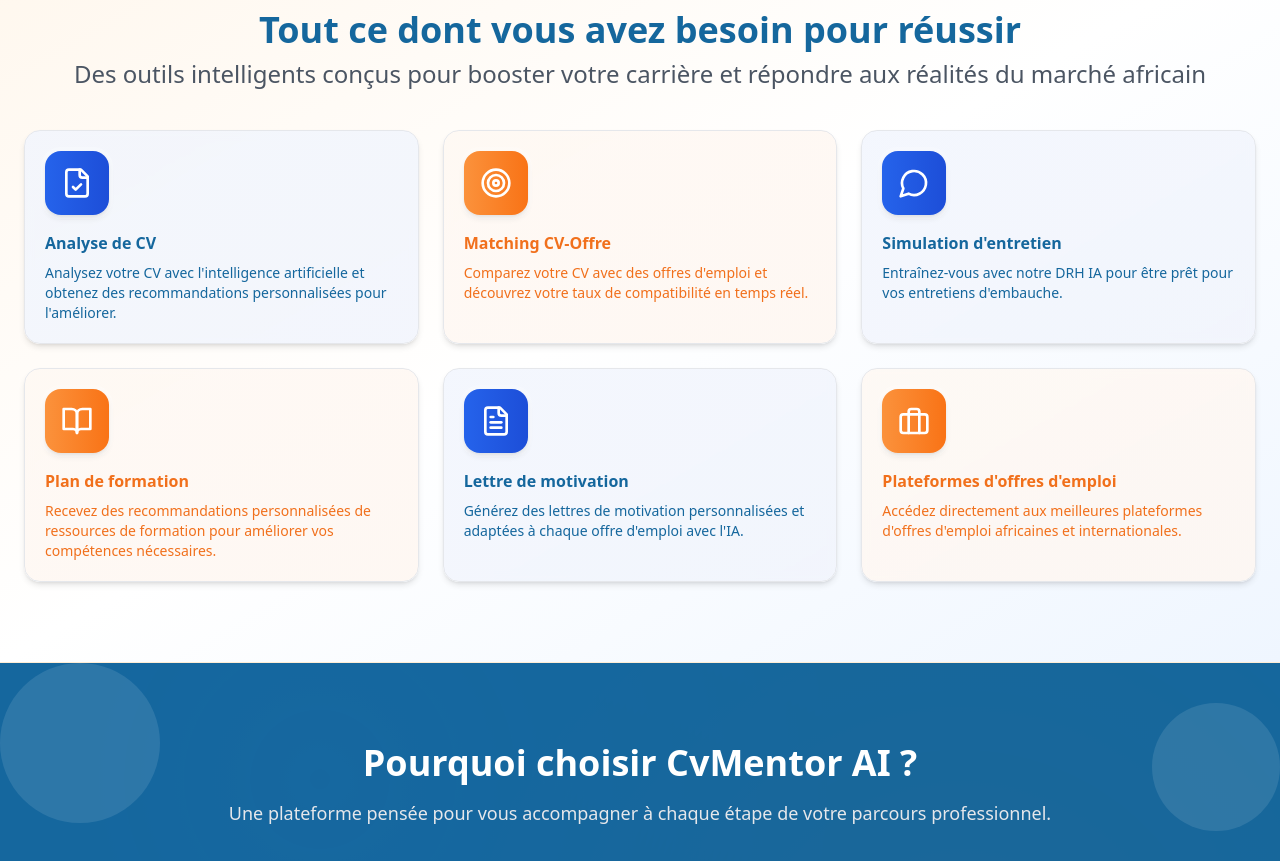
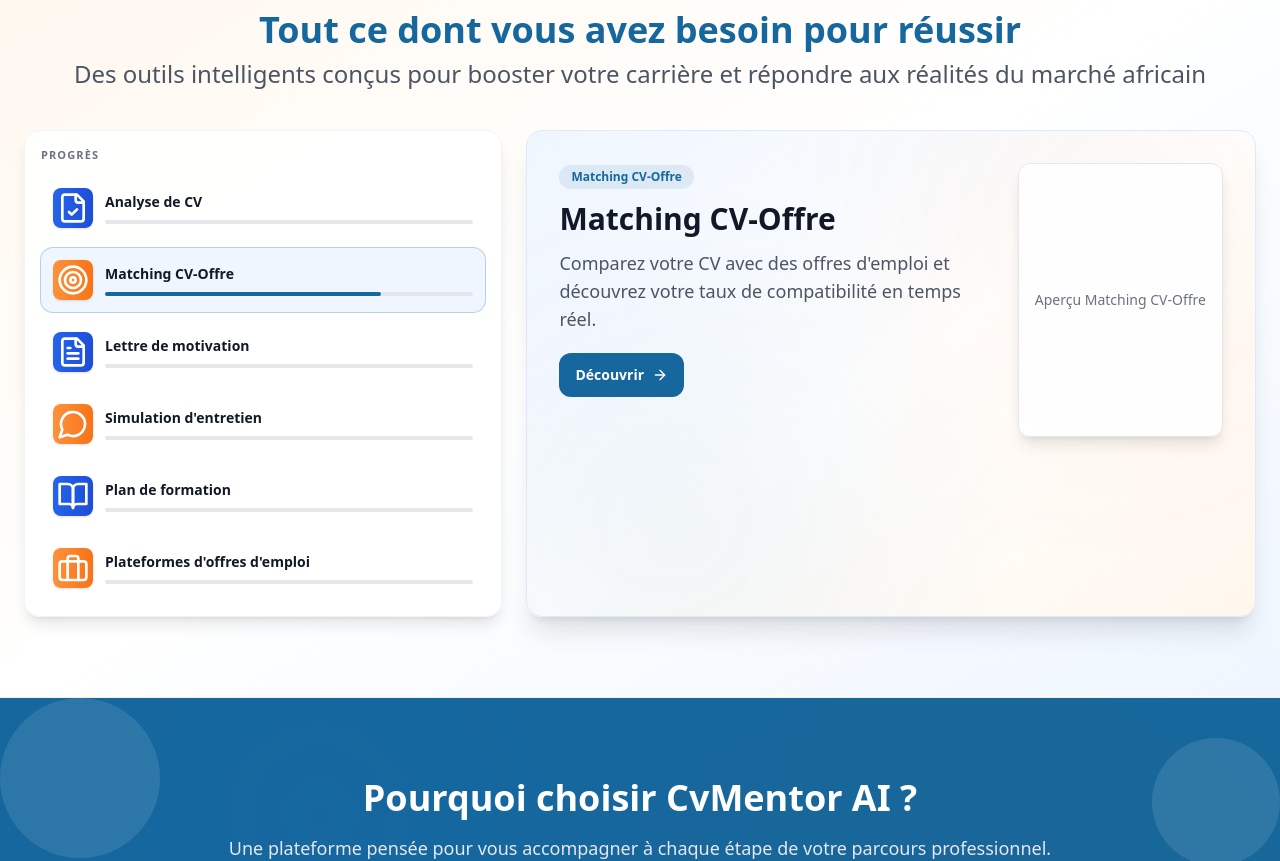
Before and after one commit to GueiAmos/Landing-CvMentor-AI, a React (Vite) app: page / in a window 1280 px wide. Shown: the part 1120-1981 px from the top of the page. Built offline with nearby package versions, Linux system fonts and the light colour scheme.

Commit message:
feature carrousel

```diff
--- a/src/components/landing/LandingPage.tsx
+++ b/src/components/landing/LandingPage.tsx
@@ -1,4 +1,4 @@
-import React, { useState } from "react";
+import React, { useEffect, useRef, useState } from "react";
 import {
   FileText,
   FileCheck,
@@ -29,6 +29,9 @@ interface LandingPageProps {
 
 const LandingPage: React.FC<LandingPageProps> = ({ onStartApp }) => {
   const [openFaq, setOpenFaq] = useState<number | null>(null);
+  const [activeFeature, setActiveFeature] = useState(0);
+  const [pauseRotation, setPauseRotation] = useState(false);
+  const mobileCarouselRef = useRef<HTMLDivElement | null>(null);
 
   // Fonctionnalités principales
   const features = [
@@ -49,22 +52,6 @@ const LandingPage: React.FC<LandingPageProps> = ({ onStartApp }) => {
       bgColor: "orange-700",
     },
     {
-      icon: <MessageCircle className="h-8 w-8" />,
-      title: "Simulation d'entretien",
-      description:
-        "Entraînez-vous avec notre DRH IA pour être prêt pour vos entretiens d'embauche.",
-      color: "from-blue-600 to-blue-700",
-      bgColor: "blue-700",
-    },
-    {
-      icon: <BookOpen className="h-8 w-8" />,
-      title: "Plan de formation",
-      description:
-        "Recevez des recommandations personnalisées de ressources de formation pour améliorer vos compétences nécessaires.",
-      color: "from-orange-400 to-orange-500",
-      bgColor: "orange-700",
-    },
-    {
       icon: <FileText className="h-8 w-8" />,
       title: "Lettre de motivation",
       description:
@@ -72,6 +59,23 @@ const LandingPage: React.FC<LandingPageProps> = ({ onStartApp }) => {
       color: "from-blue-600 to-blue-700",
       bgColor: "blue-700",
     },
+    {
+      icon: <MessageCircle className="h-8 w-8" />,
+      title: "Simulation d'entretien",
+      description:
+        "Entraînez-vous avec notre DRH IA pour être prêt pour vos entretiens d'embauche.",
+      color: "from-orange-400 to-orange-500",
+      bgColor: "orange-700",
+    },
+    {
+      icon: <BookOpen className="h-8 w-8" />,
+      title: "Plan de formation",
+      description:
+        "Recevez des recommandations personnalisées de ressources de formation pour améliorer vos compétences nécessaires.",
+      color: "from-blue-600 to-blue-700",
+      bgColor: "blue-700",
+    },
+
     {
       icon: <Briefcase className="h-8 w-8" />,
       title: "Plateformes d'offres d'emploi",
@@ -97,6 +101,59 @@ const LandingPage: React.FC<LandingPageProps> = ({ onStartApp }) => {
     //   bgColor: "orange-700",
     // },
   ];
+
+  // Sync active feature with mobile horizontal scroll position
+  const handleMobileScroll = () => {
+    const el = mobileCarouselRef.current;
+    if (!el) return;
+    const first = el.firstElementChild as HTMLElement | null;
+    if (!first) return;
+    // gap-4 = 16px
+    const slideW = first.getBoundingClientRect().width + 16;
+    const idx = Math.round(el.scrollLeft / slideW);
+    const clamped = Math.max(0, Math.min(idx, features.length - 1));
+    if (clamped !== activeFeature) setActiveFeature(clamped);
+  };
+
+  // Auto-scroll mobile carousel every 3s
+  useEffect(() => {
+    if (
+      typeof window !== "undefined" &&
+      window.matchMedia &&
+      window.matchMedia("(max-width: 767px)").matches
+    ) {
+      const el = mobileCarouselRef.current;
+      if (!el) return;
+      const interval = setInterval(() => {
+        const first = el.firstElementChild as HTMLElement | null;
+        if (!first) return;
+        const slideW = first.getBoundingClientRect().width + 16; // gap-4
+        setActiveFeature((prev) => {
+          const next = (prev + 1) % features.length;
+          el.scrollTo({ left: next * slideW, behavior: "smooth" });
+          return next;
+        });
+      }, 3000);
+      return () => clearInterval(interval);
+    }
+  }, [features.length]);
+  // (features moved above to avoid use-before-declaration)
+
+  // Auto-rotation des fonctionnalités (toutes les 4s) – désactivée sur mobile
+  useEffect(() => {
+    // Désactiver l'auto-rotation sur mobile (md breakpoint Tailwind ~ 768px)
+    if (
+      typeof window !== "undefined" &&
+      window.matchMedia &&
+      window.matchMedia("(max-width: 767px)").matches
+    ) {
+      return;
+    }
+    const id = setInterval(() => {
+      setActiveFeature((prev) => (prev + 1) % features.length);
+    }, 4000);
+    return () => clearInterval(id);
+  }, [features.length]);
 
   // Bénéfices
   const benefits = [
@@ -289,7 +346,7 @@ const LandingPage: React.FC<LandingPageProps> = ({ onStartApp }) => {
         </div>
       </section>
 
-      {/* Section Fonctionnalités */}
+      {/* Section Fonctionnalités - Liste gauche + aperçu droite */}
       <section
         id="features"
         className="py-20 lg:py-20 bg-gradient-to-br from-orange-50 via-white to-blue-50 border-b border-orange-100"
@@ -305,54 +362,162 @@ const LandingPage: React.FC<LandingPageProps> = ({ onStartApp }) => {
             </p>
           </div>
 
-          {/* Fonctionnalités principales */}
-          <div className="grid grid-cols-1 md:grid-cols-3 lg:grid-cols-3 gap-6">
-            {features.map((feature, index) => (
+          {/* Vue mobile: carrousel horizontal avec snap */}
+          <div className="md:hidden">
             <div
-                key={index}
-                className={`group relative bg-white/80 backdrop-blur-sm rounded-2xl p-5 shadow-md hover:shadow-2xl transition-all duration-500 border border-${feature.bgColor} hover:border-white/80 overflow-hidden transform hover:-translate-y-2`}
+              ref={mobileCarouselRef}
+              onScroll={handleMobileScroll}
+              className="flex gap-4 overflow-x-auto px-2 snap-x snap-mandatory scroll-smooth"
             >
-                {/* Background gradient overlay */}
+              {features.map((f, idx) => (
                 <div
-                  className={`absolute inset-0 bg-gradient-to-br ${feature.color
-                    .replace("from-", "from-")
-                    .replace(
-                      "to-",
-                      "to-"
-                    )} opacity-5 group-hover:opacity-100 transition-opacity duration-600`}
-                ></div>
-
-                {/* Icon container with modern design */}
-                <div className="relative z-10 mb-4">
+                  key={idx}
+                  className="shrink-0 snap-center w-[88%] mx-1"
+                >
+                  {/* En-tête de la fonctionnalité avec progression */}
+                  <div className="bg-white/90 rounded-xl p-3 shadow-md border border-gray-100 mb-3">
+                    <div className="flex items-center gap-3">
                       <div
-                    className={`w-16 h-16 rounded-2xl bg-gradient-to-r ${feature.color} flex items-center justify-center text-white shadow-md group-hover:shadow-xl group-hover:scale-105 transition-all duration-600 ring-4 ring-white/20 group-hover:ring-white/40`}
+                        className={`w-10 h-10 rounded-lg bg-gradient-to-r ${f.color} flex items-center justify-center text-white shadow`}
                       >
-                    {feature.icon}
+                        {f.icon}
+                      </div>
+                      <div className="flex-1">
+                        <div className="flex items-center justify-between">
+                          <span className="text-sm font-semibold text-gray-900" translate="no">
+                            {f.title}
+                          </span>
+                          <span className="text-[10px] text-gray-500">90%</span>
+                        </div>
+                        <div className="mt-1 h-1.5 bg-gray-100 rounded">
+                          <div className="h-1.5 rounded bg-[#15679d]" style={{ width: "90%" }}></div>
+                        </div>
+                      </div>
                     </div>
                   </div>
 
-                {/* Content */}
+                  {/* Carte d'aperçu */}
+                  <div className="relative overflow-hidden bg-gradient-to-br from-blue-50 via-white to-orange-50 rounded-2xl p-5 shadow-xl border border-blue-100">
+                    <div className="absolute inset-0 opacity-30 pointer-events-none" aria-hidden="true">
+                      <div
+                        className="absolute inset-0"
+                        style={{
+                          backgroundImage:
+                            'radial-gradient(circle at 20% 80%, rgba(21,103,157,0.15) 0%, transparent 50%), radial-gradient(circle at 80% 20%, rgba(241,112,28,0.12) 0%, transparent 50%)',
+                        }}
+                      />
+                    </div>
                     <div className="relative z-10">
-                  <h3
-                    className={`${feature.bgColor.includes('blue') ? 'text-[#15679d]' : feature.bgColor.includes('orange') ? 'text-[#f1701c]' : ''} text-md font-bold mb-2 group-hover:text-white transition-colors`}
-                    translate="no"
-                  >
-                    {feature.title}
-                  </h3>
-                  <h4
-                    className={`${feature.bgColor.includes('blue') ? 'text-[#15679d]' : feature.bgColor.includes('orange') ? 'text-[#f1701c]' : ''} text-sm group-hover:text-white transition-colors`}
-                    translate="no"
-                  >
-                    {feature.description}
-                  </h4>
+                      <h3 className="text-xl font-bold text-gray-900 mb-2">{f.title}</h3>
+                      <p className="text-gray-600 text-sm mb-4">{f.description}</p>
+                      <div className="w-full aspect-[3/4] rounded-lg bg-white/90 border border-gray-200 shadow flex items-center justify-center">
+                        <span className="text-xs text-gray-500">Aperçu {f.title}</span>
+                      </div>
+                    </div>
+                  </div>
+                </div>
+              ))}
+            </div>
+            {/* Indicateurs (dots) */}
+            <div className="flex justify-center gap-1 mt-4">
+              {features.map((_, i) => (
+                <span
+                  key={i}
+                  className={[
+                    "h-2 w-2 rounded-full transition-colors",
+                    i === activeFeature ? "bg-[#15679d]" : "bg-gray-300",
+                  ].join(" ")}
+                />
+              ))}
+            </div>
           </div>
 
-                {/* Hover effect indicator */}
+          {/* Vue desktop: liste + aperçu */}
           <div
-                  className={`absolute bottom-0 left-0 w-full h-1 bg-gradient-to-r bg-white transform scale-x-0 group-hover:scale-x-100 transition-transform duration-500 origin-left`}
-                ></div>
+            className="hidden md:grid grid-cols-1 md:grid-cols-5 gap-6 items-stretch"
+            onMouseEnter={() => setPauseRotation(true)}
+            onMouseLeave={() => setPauseRotation(false)}
+          >
+            {/* Liste des fonctionnalités */}
+            <div className="md:col-span-2">
+              <div className="bg-white/90 backdrop-blur-sm rounded-2xl p-4 shadow-lg border border-gray-100 h-full">
+                <div className="flex items-center justify-between mb-3">
+                  <span className="text-[11px] tracking-widest text-gray-500 font-semibold">
+                    PROGRÈS
+                  </span>
                 </div>
-            ))}
+                <ul className="space-y-2">
+                  {features.map((f, idx) => {
+                    const active = idx === activeFeature;
+                    return (
+                      <li key={idx}>
+                        <button
+                          aria-current={active}
+                          onClick={() => setActiveFeature(idx)}
+                          className={[
+                            "w-full flex items-center gap-3 p-3 rounded-xl transition-all text-left",
+                            active
+                              ? "bg-blue-50 ring-1 ring-[#15679d]/30"
+                              : "hover:bg-gray-50",
+                          ].join(" ")}
+                        >
+                          <span className="flex-shrink-0">
+                            <div className={`w-10 h-10 rounded-lg bg-gradient-to-r ${f.color} flex items-center justify-center text-white shadow`}>{f.icon}</div>
+                          </span>
+                          <div className="flex-1">
+                            <div className="flex items-center mb-2">
+                              <span className="text-sm font-semibold text-gray-900" translate="no">{f.title}</span>
+                            </div>
+                            <div className="mt-1 h-1 bg-gray-200 rounded">
+                              <div className={`h-1 rounded ${active ? 'bg-[#15679d]' : 'bg-gray-200'}`} style={{ width: active ? '75%' : '0%' }}></div>
+                            </div>
+                          </div>
+                        </button>
+                      </li>
+                    );
+                  })}
+                </ul>
+              </div>
+            </div>
+
+            {/* Aperçu de la fonctionnalité active */}
+            <div className="md:col-span-3">
+              <div className="relative overflow-hidden bg-gradient-to-br from-blue-50 via-white to-orange-50 rounded-2xl p-6 md:p-8 shadow-xl border border-blue-100 h-full">
+                <div className="absolute inset-0 opacity-40 pointer-events-none" aria-hidden="true">
+                  <div
+                    className="absolute inset-0"
+                    style={{
+                      backgroundImage:
+                        'radial-gradient(circle at 20% 80%, rgba(21,103,157,0.15) 0%, transparent 50%), radial-gradient(circle at 80% 20%, rgba(241,112,28,0.12) 0%, transparent 50%)',
+                    }}
+                  />
+                </div>
+
+                <div className="relative z-10 grid grid-cols-1 lg:grid-cols-3 gap-6 items-start">
+                  <div className="lg:col-span-2">
+                    <div className="inline-flex items-center gap-2 px-3 py-1 rounded-full bg-[#15679d]/10 text-[#15679d] text-xs font-semibold mb-3" translate="no">
+                      {features[activeFeature].title}
+                    </div>
+                    <h3 className="text-2xl md:text-3xl font-bold text-gray-900 mb-3">
+                      {features[activeFeature].title}
+                    </h3>
+                    <p className="text-gray-600 md:text-lg mb-5">
+                      {features[activeFeature].description}
+                    </p>
+                    <button className="inline-flex items-center gap-2 px-4 py-3 rounded-xl bg-[#15679d] text-white font-semibold text-sm hover:bg-[#135986] transition-colors">
+                      Découvrir
+                      <ArrowRight className="h-4 w-4" />
+                    </button>
+                  </div>
+                  {/* Mock preview card */}
+                  <div className="lg:col-span-1">
+                    <div className="w-full aspect-[3/4] rounded-xl bg-white/90 border border-gray-200 shadow-lg flex items-center justify-center">
+                      <span className="text-sm text-gray-500">Aperçu {features[activeFeature].title}</span>
+                    </div>
+                  </div>
+                </div>
+              </div>
+            </div>
           </div>
         </div>
       </section>
@@ -470,7 +635,7 @@ const LandingPage: React.FC<LandingPageProps> = ({ onStartApp }) => {
               <img
                 src={teamImg}
                 alt="L'équipe CvMentor AI"
-                className="w-full max-w-lg md:max-w-xl rounded-2xl shadow-lg border border-blue-100"
+                className="w-full max-w-lg md:max-w-xl rounded-xl shadow-lg border border-blue-100"
               />
             </div>
           </div>
@@ -519,8 +684,7 @@ const LandingPage: React.FC<LandingPageProps> = ({ onStartApp }) => {
                   </span>
                 </button>
                 <div
-                  className={`transition-all duration-300 ease-in-out ${
-                    openFaq === index
+                  className={`transition-all duration-300 ease-in-out ${openFaq === index
                       ? "max-h-40 opacity-100 py-2 px-7"
                       : "max-h-0 opacity-0 py-0 px-7"
                     } overflow-hidden bg-white/90`}
--- a/src/components/layout/Footer.tsx
+++ b/src/components/layout/Footer.tsx
@@ -75,6 +75,7 @@ const Footer: React.FC = () => {
               <a
                 href="#features"
                 className="inline-flex items-center justify-center w-full md:w-auto gap-2 bg-white text-[#15679d] px-4 py-2 rounded-md font-bold text-sm shadow-lg hover:shadow-xl transform hover:-translate-y-0.5 transition-all"
+                translate="no"
               >
                 Commencer
                 <ArrowRight className="h-4 w-4" />
```
Also changed, not shown: src/assets/team.png, src/assets/teamold.png (deleted). Lines whose indentation alone changed are shown as unchanged.
